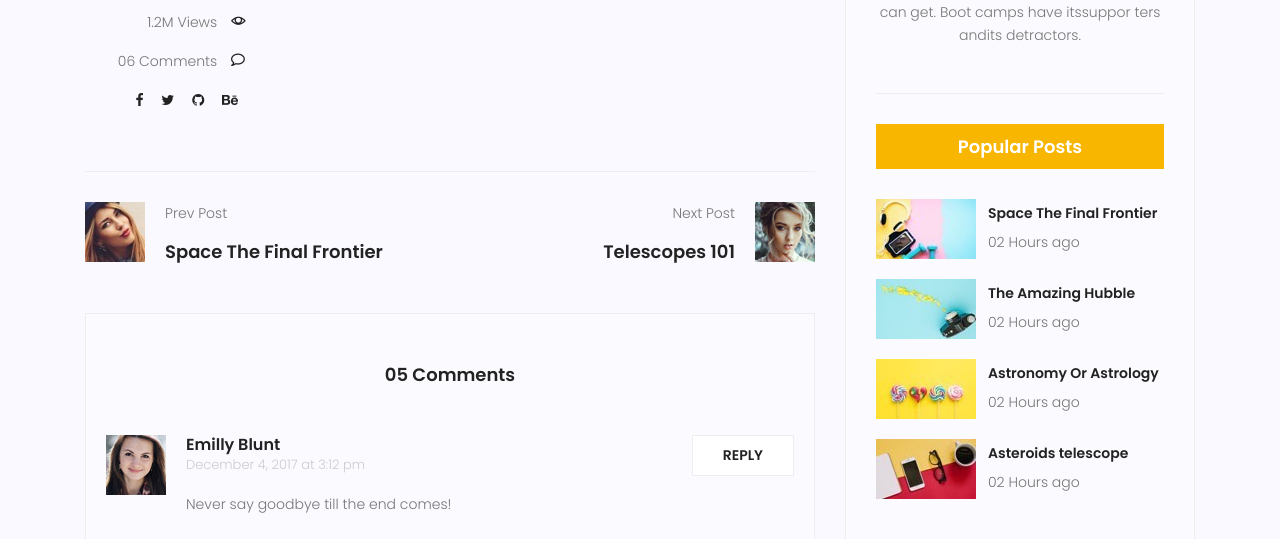
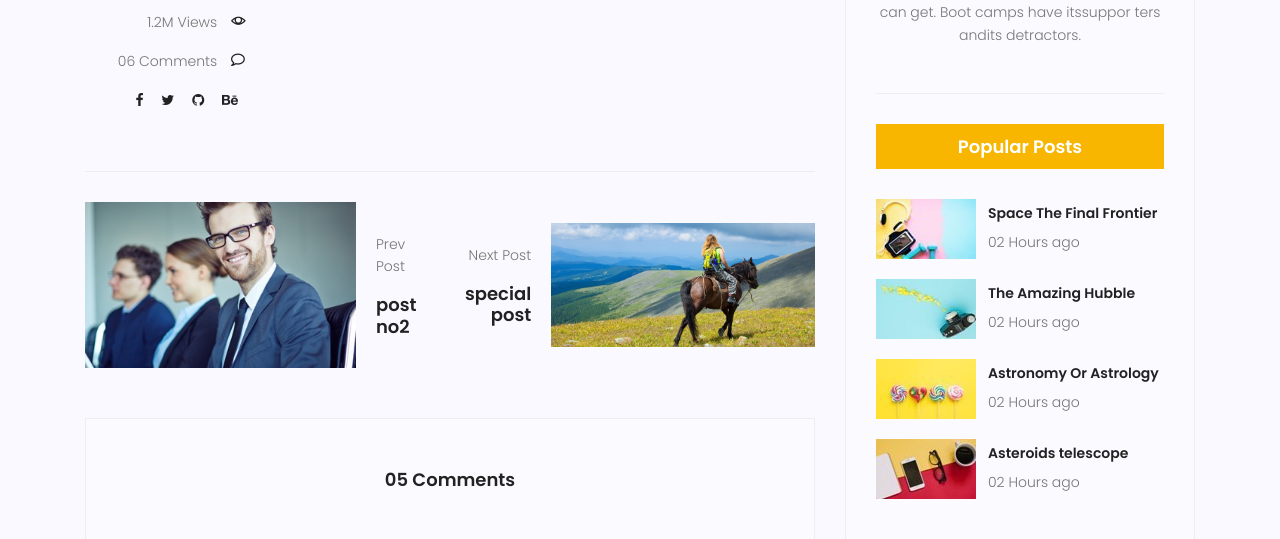
Before and after one commit to shahriyarshargh/my_web_site_main, a Django app: page /blog/5 in a window 1280 px wide. Shown: the part 923-1462 px from the top of the page. Run offline with Django 5.2, Linux system fonts and the light colour scheme; data comes from the database, SQL or seed files in the repository; some libraries are stand-ins or nearby versions.

Commit message:
next and perivious buttons added

```diff
--- a/blog_pages/models.py
+++ b/blog_pages/models.py
@@ -1,25 +1,46 @@
+# blog/models.py
 from django.db import models
 from django.contrib.auth.models import User
 
-# Create your models here.
-def __str__(self):
-    return f"{self.title.id} - {self.title}"
 class Category(models.Model):
     name = models.CharField(max_length=600)
 
     def __str__(self):
         return self.name
+
+
 class Post(models.Model):
-    image = models.ImageField(upload_to = 'blog/',default='blog/default.jpg')
-    author = models.ForeignKey(User, on_delete = models.SET_NULL, null=True)
-    title = models.CharField(max_length=600)
-    content = models.TextField()
-    category = models.ManyToManyField(Category)
-    counted_view = models.TextField(default=0)
-    status = models.BooleanField(default=False)
-    published_date = models.DateTimeField(null=True)
-    created_date = models.DateTimeField(auto_now_add=True)
-    updated_date = models.DateTimeField(auto_now=True)
+    image         = models.ImageField(upload_to='blog/', default='blog/default.jpg')
+    author        = models.ForeignKey(User, on_delete=models.SET_NULL, null=True)
+    title         = models.CharField(max_length=600)
+    content       = models.TextField()
+    category      = models.ManyToManyField(Category)
+    counted_view  = models.PositiveIntegerField(default=0)
+    status        = models.BooleanField(default=False)
+    published_date= models.DateTimeField(null=True)
+    created_date  = models.DateTimeField(auto_now_add=True)
+    updated_date  = models.DateTimeField(auto_now=True)
 
-class Meta:
-    ordering = ["-created_date"]
+    class Meta:
+        ordering = ["-created_date"]
+
+    def __str__(self):
+        return f"{self.id} – {self.title}"
+
+    def get_previous_post(self):
+        """
+        برمی‌گرداند پست ساخته‌شده قبل از خود (بر اساس created_date) یا None
+        """
+        return Post.objects.filter(
+            created_date__gt=self.created_date,
+            status=True
+        ).order_by('created_date').first()
+
+    def get_next_post(self):
+        """
+        برمی‌گرداند پست ایجادشده بعد از خود (بر اساس created_date) یا None
+        """
+        return Post.objects.filter(
+            created_date__lt=self.created_date,
+            status=True
+        ).order_by('-created_date').first()
--- a/blog_pages/views.py
+++ b/blog_pages/views.py
@@ -1,18 +1,43 @@
+# blog_pages/views.py
+
 from django.shortcuts import render, get_object_or_404
-from blog_pages.models import Post
+from .models import Post
 
 def blog_view(request):
-    posts = Post.objects.filter(status = 1)
-    context = {'posts' : posts}
-    return render(request, 'blog-home.html',context)
+    posts = Post.objects.filter(status=True).order_by('created_date')
+    return render(request, 'blog-home.html', { 'posts': posts })
 
-def blog_single(request,pid):
-    post = get_object_or_404(Post,pk=pid,status=1)
-    context = {'post': post}
-    return render(request, 'blog-single.html',context)
 
-def test(request,pid):
-    #post = Post.objects.get(id=pid)
-    post = get_object_or_404(Post,pk=pid)
-    context = {'post': post}
-    return render(request,'test.html',context)
+def blog_single(request, pid):
+    # ۱. واکشیِ پست جاری
+    post = get_object_or_404(Post, pk=pid, status=True)
+
+    # ۲. واکشی لیست مرتب از همه پست‌های فعال
+    all_posts = list(
+        Post.objects
+            .filter(status=True)
+            .order_by('created_date')
+    )
+
+    # ۳. پیدا کردن اندیس پست جاری
+    try:
+        idx = all_posts.index(post)
+    except ValueError:
+        idx = None
+
+    # ۴. تعیین پست قبلی و بعدی (در صورت وجود)
+    prev_post = all_posts[idx - 1] if idx is not None and idx > 0 else None
+    next_post = all_posts[idx + 1] if idx is not None and idx < len(all_posts) - 1 else None
+
+    # ۵. ارسال به قالب
+    context = {
+        'post': post,
+        'prev_post': prev_post,
+        'next_post': next_post,
+    }
+    return render(request, 'blog-single.html', context)
+
+
+def test(request, pid):
+    post = get_object_or_404(Post, pk=pid)
+    return render(request, 'test.html', { 'post': post })
--- a/templates/blog-single.html
+++ b/templates/blog-single.html
@@ -59,32 +59,50 @@
 							</div>
 							<div class="navigation-area">
   <div class="row">
-									<div class="col-lg-6 col-md-6 col-12 nav-left flex-row d-flex justify-content-start align-items-center">
+    {% if prev_post %}
+      <div class="col-lg-6 nav-left flex-row d-flex justify-content-start align-items-center">
         <div class="thumb">
-											<a href="#"><img class="img-fluid" src="{% static 'img/blog/prev.jpg' %}" alt=""></a>
+          <a href="{% url 'blog:single' prev_post.id %}">
+            <img class="img-fluid" src="{{ prev_post.image.url }}" alt="{{ prev_post.title }}">
+          </a>
         </div>
         <div class="arrow">
-											<a href="#"><span class="lnr text-white lnr-arrow-left"></span></a>
+          <a href="{% url 'blog:single' prev_post.id %}">
+            <span class="lnr text-white lnr-arrow-left"></span>
+          </a>
         </div>
         <div class="detials">
           <p>Prev Post</p>
-											<a href="#"><h4>Space The Final Frontier</h4></a>
+          <a href="{% url 'blog:single' prev_post.id %}">
+            <h4>{{ prev_post.title }}</h4>
+          </a>
         </div>
       </div>
-									<div class="col-lg-6 col-md-6 col-12 nav-right flex-row d-flex justify-content-end align-items-center">
+    {% endif %}
+
+    {% if next_post %}
+      <div class="col-lg-6 nav-right flex-row d-flex justify-content-end align-items-center">
         <div class="detials">
           <p>Next Post</p>
-											<a href="#"><h4>Telescopes 101</h4></a>
+          <a href="{% url 'blog:single' next_post.id %}">
+            <h4>{{ next_post.title }}</h4>
+          </a>
         </div>
         <div class="arrow">
-											<a href="#"><span class="lnr text-white lnr-arrow-right"></span></a>
+          <a href="{% url 'blog:single' next_post.id %}">
+            <span class="lnr text-white lnr-arrow-right"></span>
+          </a>
         </div>
         <div class="thumb">
-											<a href="#"><img class="img-fluid" src="{% static 'img/blog/next.jpg' %}" alt=""></a>
+          <a href="{% url 'blog:single' next_post.id %}">
+            <img class="img-fluid" src="{{ next_post.image.url }}" alt="{{ next_post.title }}">
+          </a>
         </div>
       </div>
+    {% endif %}
   </div>
 </div>
+
 							<div class="comments-area">
 								<h4>05 Comments</h4>
 								<div class="comment-list">
```
Lines whose indentation alone changed are shown as unchanged.
